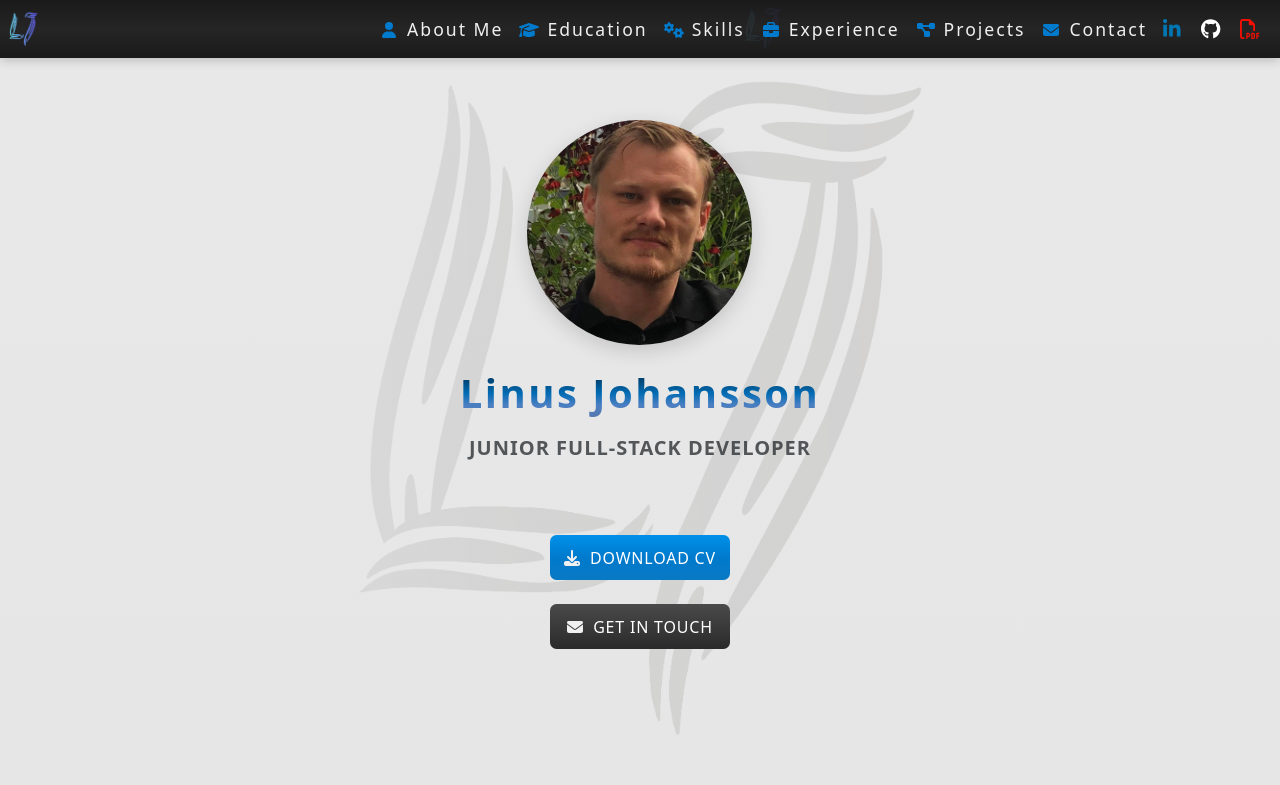
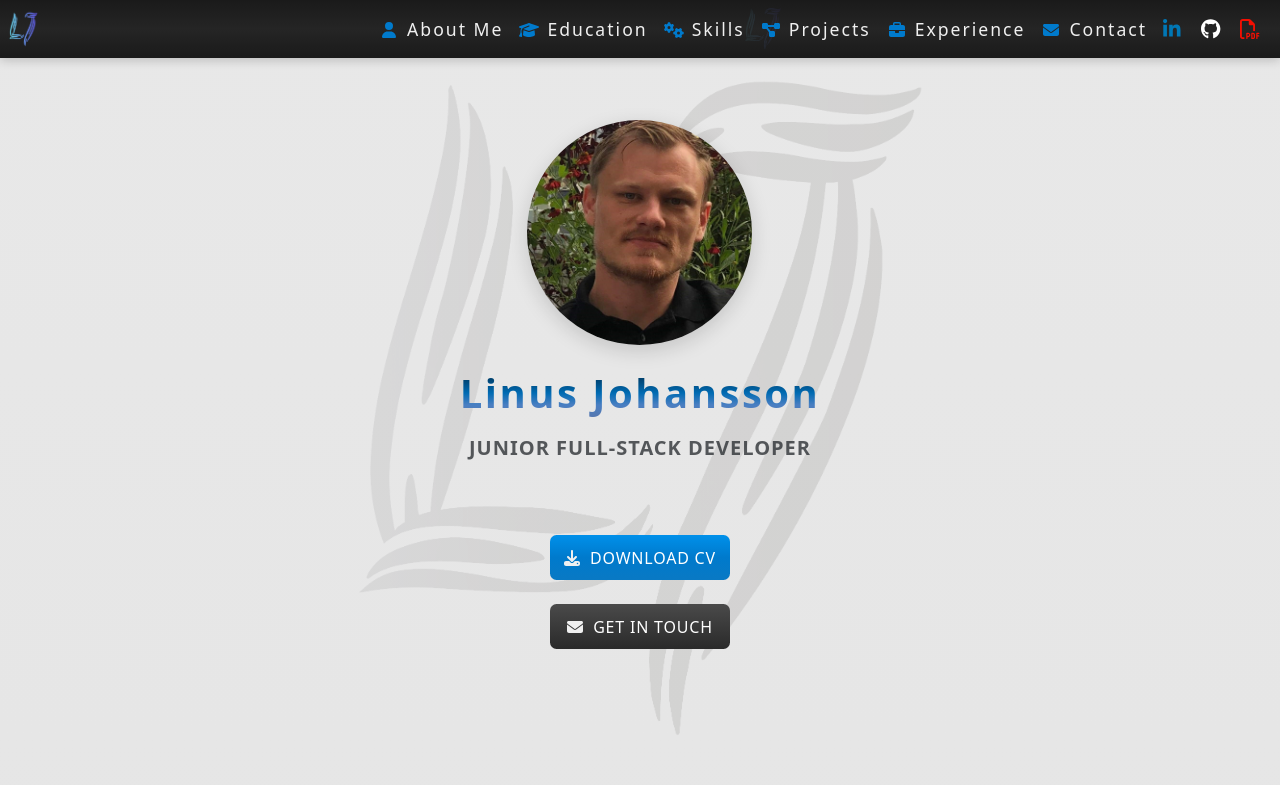
Before and after one commit to j0hanz/j0hanz-portfolio, a React (Create React App) app: page / in a window 1280 px wide. Shown: the top 785 px of the page. Built offline with nearby package versions, Linux system fonts and the light colour scheme; no server answers.

Commit message:
Reorder nav links

```diff
--- a/src/App.js
+++ b/src/App.js
@@ -39,8 +39,8 @@ const App = () => {
             <AboutMe />
             <Education />
             <Skills />
+            <Portfolio />
             <WorkExperience />
-            <Portfolio />
             <ContactForm />
             <Badge />
             <Footer />
--- a/src/components/NavBar.js
+++ b/src/components/NavBar.js
@@ -46,8 +46,8 @@ const NavBar = () => {
     { id: 'about-me', icon: faUser, label: 'About Me' },
     { id: 'education', icon: faGraduationCap, label: 'Education' },
     { id: 'skills', icon: faCogs, label: 'Skills' },
+    { id: 'portfolio', icon: faProjectDiagram, label: 'Projects' },
     { id: 'work-experience', icon: faBriefcase, label: 'Experience' },
-    { id: 'portfolio', icon: faProjectDiagram, label: 'Projects' },
     { id: 'contact', icon: faEnvelope, label: 'Contact' },
   ];
 
```
